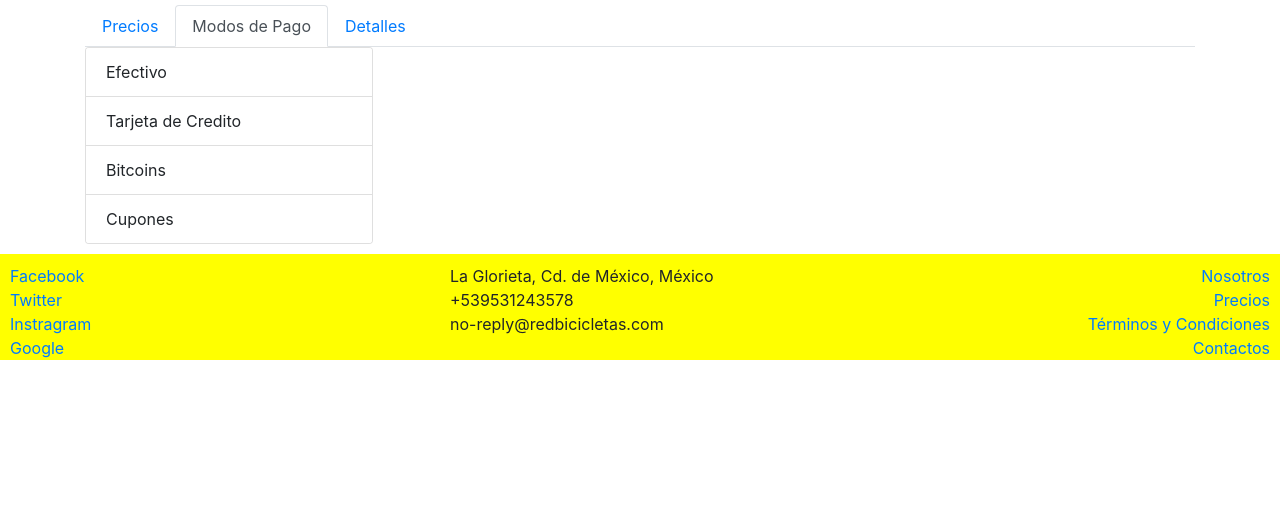
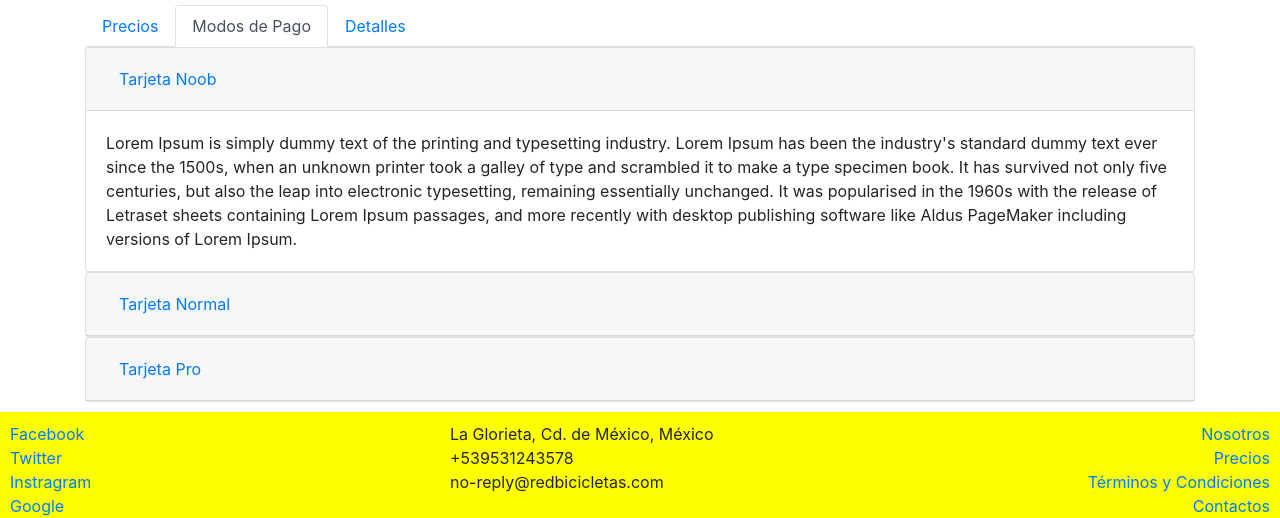
Before and after one commit to Ger0505/guia-hoteles, a website: page precios.html in a window 1280 px wide. Both pictures are taken after a click on the tab "Modos de Pago". Shown: the part 403-921 px from the top of the page. Before the commit the page ends 800 px from the top, so only its background shows below. Drawn offline with nearby package versions, Linux system fonts and the light colour scheme; a web font is replaced by a local one.

Commit message:
Agregación de Collapse

```diff
--- a/precios.html
+++ b/precios.html
@@ -134,17 +134,54 @@
           </div>
         </div>
         <div class="tab-pane fade" id="modos" role="tabpanel" aria-labelledby="profile-tab">
-          <div class="card" style="width: 18rem;">
-            <ul class="list-group list-group-flush">
-              <li class="list-group-item">Efectivo</li>
-              <li class="list-group-item">Tarjeta de Credito</li>
-              <li class="list-group-item">Bitcoins</li>
-              <li class="list-group-item">Cupones</li>
-            </ul>
+          <div id="accordion">
+            <div class="card">
+              <div class="card-header" id="headingOne">
+                <h5 class="mb-0">
+                  <button class="btn btn-link" data-toggle="collapse" data-target="#collapseOne" aria-expanded="true" aria-controls="collapseOne">
+                    Tarjeta Noob
+                  </button>
+                </h5>
+              </div>
+
+              <div id="collapseOne" class="collapse show" aria-labelledby="headingOne" data-parent="#accordion">
+                <div class="card-body">
+                  Lorem Ipsum is simply dummy text of the printing and typesetting industry. Lorem Ipsum has been the industry's standard dummy text ever since the 1500s, when an unknown printer took a galley of type and scrambled it to make a type specimen book. It has survived not only five centuries, but also the leap into electronic typesetting, remaining essentially unchanged. It was popularised in the 1960s with the release of Letraset sheets containing Lorem Ipsum passages, and more recently with desktop publishing software like Aldus PageMaker including versions of Lorem Ipsum.
+                </div>
+              </div>
+            </div>
+            <div class="card">
+              <div class="card-header" id="headingTwo">
+                <h5 class="mb-0">
+                  <button class="btn btn-link collapsed" data-toggle="collapse" data-target="#collapseTwo" aria-expanded="false" aria-controls="collapseTwo">
+                    Tarjeta Normal
+                  </button>
+                </h5>
+              </div>
+              <div id="collapseTwo" class="collapse" aria-labelledby="headingTwo" data-parent="#accordion">
+                <div class="card-body">
+                  Anim pariatur cliche reprehenderit, enim eiusmod high life accusamus terry richardson ad squid. 3 wolf moon officia aute, non cupidatat skateboard dolor brunch. Food truck quinoa nesciunt laborum eiusmod. Brunch 3 wolf moon tempor, sunt aliqua put a bird on it squid single-origin coffee nulla assumenda shoreditch et. Nihil anim keffiyeh helvetica, craft beer labore wes anderson cred nesciunt sapiente ea proident. Ad vegan excepteur butcher vice lomo. Leggings occaecat craft beer farm-to-table, raw denim aesthetic synth nesciunt you probably haven't heard of them accusamus labore sustainable VHS.
+                </div>
+              </div>
+            </div>
+            <div class="card">
+              <div class="card-header" id="headingThree">
+                <h5 class="mb-0">
+                  <button class="btn btn-link collapsed" data-toggle="collapse" data-target="#collapseThree" aria-expanded="false" aria-controls="collapseThree">
+                    Tarjeta Pro
+                  </button>
+                </h5>
+              </div>
+              <div id="collapseThree" class="collapse" aria-labelledby="headingThree" data-parent="#accordion">
+                <div class="card-body">
+                  Anim pariatur cliche reprehenderit, enim eiusmod high life accusamus terry richardson ad squid. 3 wolf moon officia aute, non cupidatat skateboard dolor brunch. Food truck quinoa nesciunt laborum eiusmod. Brunch 3 wolf moon tempor, sunt aliqua put a bird on it squid single-origin coffee nulla assumenda shoreditch et. Nihil anim keffiyeh helvetica, craft beer labore wes anderson cred nesciunt sapiente ea proident. Ad vegan excepteur butcher vice lomo. Leggings occaecat craft beer farm-to-table, raw denim aesthetic synth nesciunt you probably haven't heard of them accusamus labore sustainable VHS.
+                </div>
+              </div>
+            </div>
           </div>
         </div>
         <div class="tab-pane fade" id="detalles" role="tabpanel" aria-labelledby="contact-tab">
-          <p>
+          <p class="text-justify">
             Sed nisl metus, ultrices a facilisis sed, suscipit vel enim. Donec eu nibh sed nisl vehicula ultrices.
             Proin varius nunc vel metus pellentesque placerat. Cras scelerisque efficitur iaculis. Ut lobortis velit non nibh
             commodo lacinia. Nulla a gravida eros. Nulla orci dui, eleifend vitae sagittis sed, vehicula viverra quam. Aenean
@@ -152,7 +189,7 @@
             fames ac ante ipsum primis in faucibus. Cras et maximus ante. Praesent blandit sollicitudin posuere. Ut sed odio
             tellus. Vestibulum ante ipsum primis in faucibus orci luctus et ultrices posuere cubilia curae;
           </p>
-          <p>
+          <p class="text-justify">
             Lorem ipsum dolor sit amet, consectetur adipiscing elit. Vestibulum quis finibus nulla. Ut blandit eu dolor sit
             amet luctus. Donec molestie mi faucibus eleifend suscipit. Sed eu vehicula felis. Sed id mattis velit. Aenean
             hendrerit commodo euismod. Maecenas finibus neque sed dui sollicitudin, quis interdum lacus hendrerit. Sed euismod
```
Also changed, not shown: index.html (+20 -0 lines).
